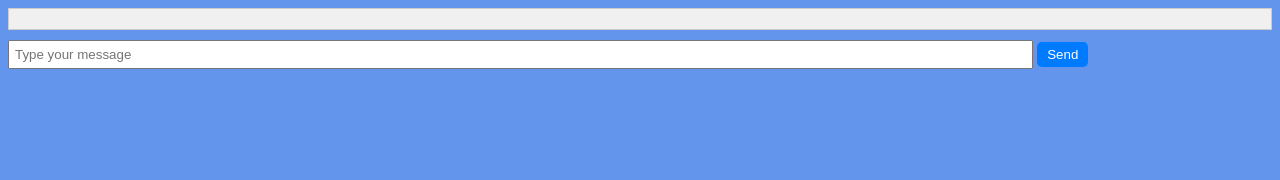
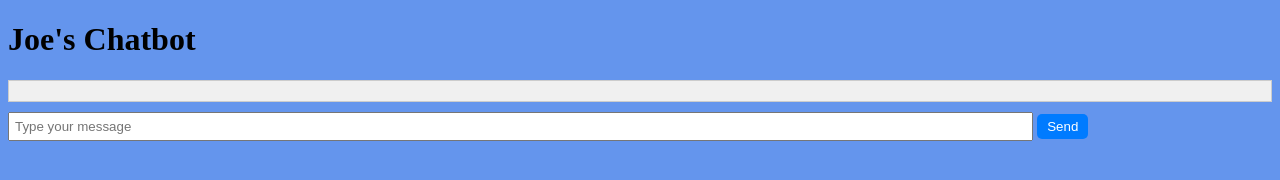
Before and after one commit to trentm2202/Trent, a plain HTML site: page index.html in a window 1280 px wide. Drawn offline with Linux system fonts and the light colour scheme.

Commit message:
Update index.html

```diff
--- a/index.html
+++ b/index.html
@@ -3,13 +3,23 @@
 <head>
     <meta charset="UTF-8">
     <meta name="viewport" content="width=device-width, initial-scale=1.0">
-    <title>Chatbot Website</title>
+    <title>Joe's Chatbot</title>
     <link rel="stylesheet" href="style.css">
 </head>
 <body>
-    <div id="chat-log"></div>
+    <h1>Joe's Chatbot</h1>
+
+    <div id="chat-log">
+        <!-- ... (your chat log content) ... -->
+    </div>
+
     <input id="user-input" type="text" placeholder="Type your message">
     <button id="send-button">Send</button>
     <script src="script.js"></script>
+
+    <!-- Placeholder for the Snake game -->
+    <div id="snake-game-container">
+        <!-- You can integrate the Snake game here -->
+    </div>
 </body>
 </html>
```
